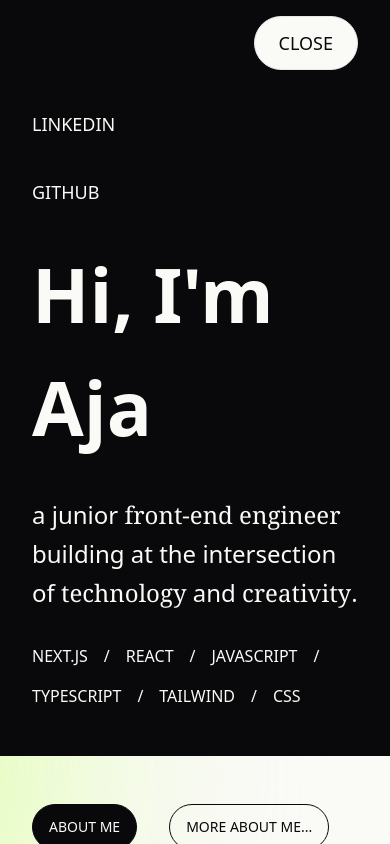
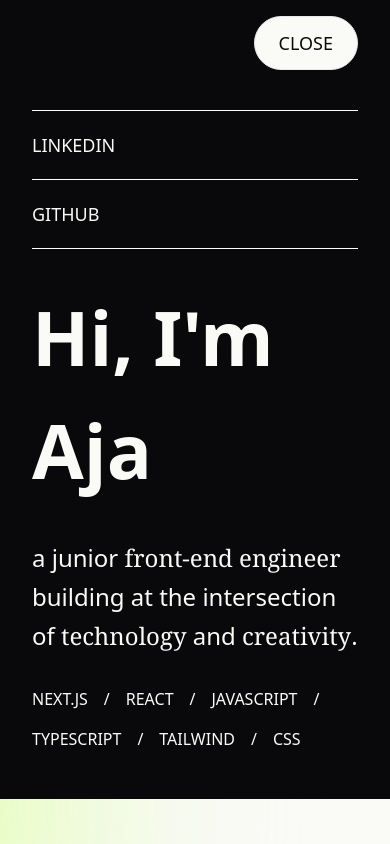
Before and after one commit to ajasinger/portfolio_2024, a Next.js app: page / in a window 390 px wide. Both pictures are taken after a click on the button "MENU". Shown: the top 844 px of the page. Built offline with nearby package versions, Linux system fonts and the light colour scheme.

Commit message:
add border to open mobile menu

```diff
--- a/components/Navbar.tsx
+++ b/components/Navbar.tsx
@@ -29,12 +29,12 @@ export default function Navbar() {
                         {isOpen ? "CLOSE" : "MENU"}
                     </button>
                 </div>
-            <ul className={`${isOpen ? "flex flex-col pt-10" : "hidden"} sm:flex gap-10 justify-end sm:items-center`}>
+            <ul className={`${isOpen ? "flex flex-col mt-10 divide-y divide-white border-y border-white" : "hidden"} sm:flex sm:gap-10 justify-end sm:items-center`}>
                 {navLinks.map((link, index) => (
                     pathname !== link.href &&
                         <li
                             key={index}
-                            className="hover:underline underline-offset-8 decoration-1"
+                            className="hover:underline underline-offset-8 decoration-1 py-5 sm:py-0"
                         >
                             {link.href === "/" || link.href === "/#work" ||  link.href === "/#about" ? (
                                 <button onClick={handleClick} value={link.href}>{link.name}</button >
```
